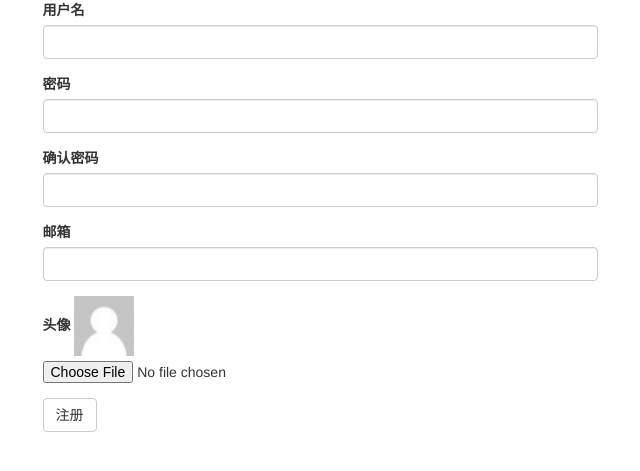
After one commit to lp1506947671/MyBlog, a Django app: page /register/ in a window 1280 px wide. The commit adds this page. Shown: the top 471 px of the page, without its empty margins (320-960 px from the left). Run offline with Django 3.2, Linux system fonts and the light colour scheme; some libraries are stand-ins or nearby versions.

Commit message:
[类型]:需求开发 [描述]:注册页面显示 [提交人]:Jason

```diff
--- /dev/null
+++ b/myblog/blog/utils/my_forms.py
@@ -0,0 +1,16 @@
+#!/usr/bin/env python3
+# -*- coding: utf-8 -*-
+from django import forms
+from django.forms import widgets
+
+
+class UserForm(forms.Form):
+    """
+    max_length,label,widget ,error_messages
+    user,pwd,re_pwd,email
+    """
+    user = forms.CharField(max_length=32, label="用户名", error_messages={'required': "该字段不能为空"},
+                           widget=widgets.TextInput(attrs={"class": "form-control"}))
+    pwd = forms.CharField(max_length=32, label="密码", widget=widgets.PasswordInput(attrs={"class": "form-control"}))
+    re_pwd = forms.CharField(max_length=32, label="确认密码", widget=widgets.PasswordInput(attrs={"class": "form-control"}))
+    email = forms.EmailField(max_length=32, label="邮箱", widget=widgets.EmailInput(attrs={"class": "form-control"}))
--- a/myblog/blog/views.py
+++ b/myblog/blog/views.py
@@ -1,6 +1,8 @@
 from django.contrib import auth
 from django.http import HttpResponse, JsonResponse
 from django.shortcuts import render
+
+from blog.utils.my_forms import UserForm
 from blog.utils.validate_code import gen_valid_code
 
 
@@ -27,6 +29,11 @@ def login(request):
     return render(request, "login.html")
 
 
+def register(request):
+    my_form = UserForm()
+    return render(request, "register.html", {"forms": my_form})
+
+
 def get_valid_code(request):
     img_data = gen_valid_code(request)
 
--- a/myblog/myblog/urls.py
+++ b/myblog/myblog/urls.py
@@ -21,5 +21,6 @@ from blog import views
 urlpatterns = [
     path('admin/', admin.site.urls),
     path('', views.login),
+    path("register/", views.register),
     path('blog/', include('blog.urls'))
 ]
--- /dev/null
+++ b/myblog/static/js/register.js
@@ -0,0 +1,10 @@
+//头像预览
+$('#avatar').change(function () {
+    let file_objects = $(this)[0].files[0];
+    console.log(file_objects);
+    let reader = new FileReader();
+    reader.readAsDataURL(file_objects);
+    reader.onload = function () {
+        $("#avatar_img").attr("src", reader.result)
+    }
+});
--- a/myblog/templates/login.html
+++ b/myblog/templates/login.html
@@ -14,7 +14,6 @@
     <!-- 最新的 Bootstrap 核心 JavaScript 文件 -->
     <script src="https://cdn.staticfile.org/twitter-bootstrap/3.3.7/js/bootstrap.min.js"
             type="text/javascript"></script>
-    <script src="../static/js/login.js" type="text/javascript"></script>
     <style type="text/css">
         #validate_code_img {
             width: 270px;
--- /dev/null
+++ b/myblog/templates/register.html
@@ -0,0 +1,46 @@
+{% load static %}
+<!DOCTYPE html>
+<html lang="en">
+<head>
+    <meta charset="UTF-8">
+    <title>注册</title>
+    <!-- 新 Bootstrap 核心 CSS 文件 -->
+    <link href="https://cdn.staticfile.org/twitter-bootstrap/3.3.7/css/bootstrap.min.css" rel="stylesheet">
+    <!-- jQuery文件。务必在bootstrap.min.js 之前引入 -->
+    <script src="https://cdn.staticfile.org/jquery/2.1.1/jquery.min.js" type="text/javascript"></script>
+    <!-- 最新的 Bootstrap 核心 JavaScript 文件 -->
+    <script src="https://cdn.staticfile.org/twitter-bootstrap/3.3.7/js/bootstrap.min.js"
+            type="text/javascript"></script>
+     <script src="../static/js/register.js" type="text/javascript"></script>
+</head>
+<body>
+<div class="container">
+    <div class="row">
+        <div class="col-md-6 col-lg-offset-3">
+
+            <form id="form">
+                {% for item in forms %}
+                    <div class="form-group">
+                        <label for="{{ item.auto_id }}">{{ item.label }}</label>
+                        {{ item }} <span class="error pull-right"></span>
+                    </div>
+                {% endfor %}
+                <div class="form-group">
+                    <label for="avatar">头像
+                        <img style="width: 60px;height: 60px" id="avatar_img" src="/static/blog/img/default.png">
+                    </label>
+                    <input type="file" id="avatar" name="avatar">
+
+                </div>
+                <input type="button" class="btn btn-default reg_btn" value="注册"><span class="error"></span>
+
+            </form>
+
+        </div>
+
+    </div>
+</div>
+
+<script src="{% static "js/register.js" %}"></script>
+</body>
+</html>
```
Also changed, not shown: myblog/static/blog/img/default.png (added).
